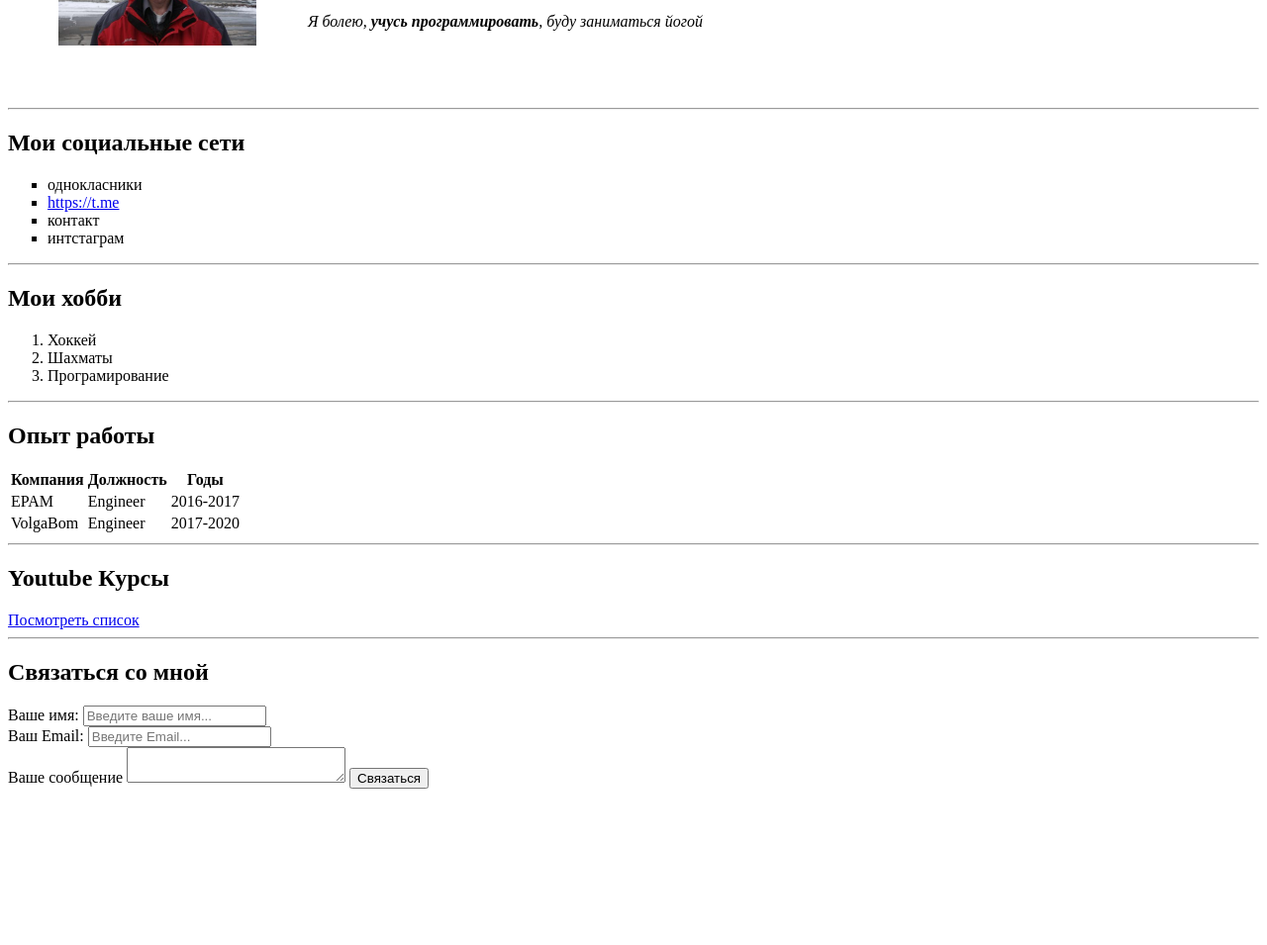
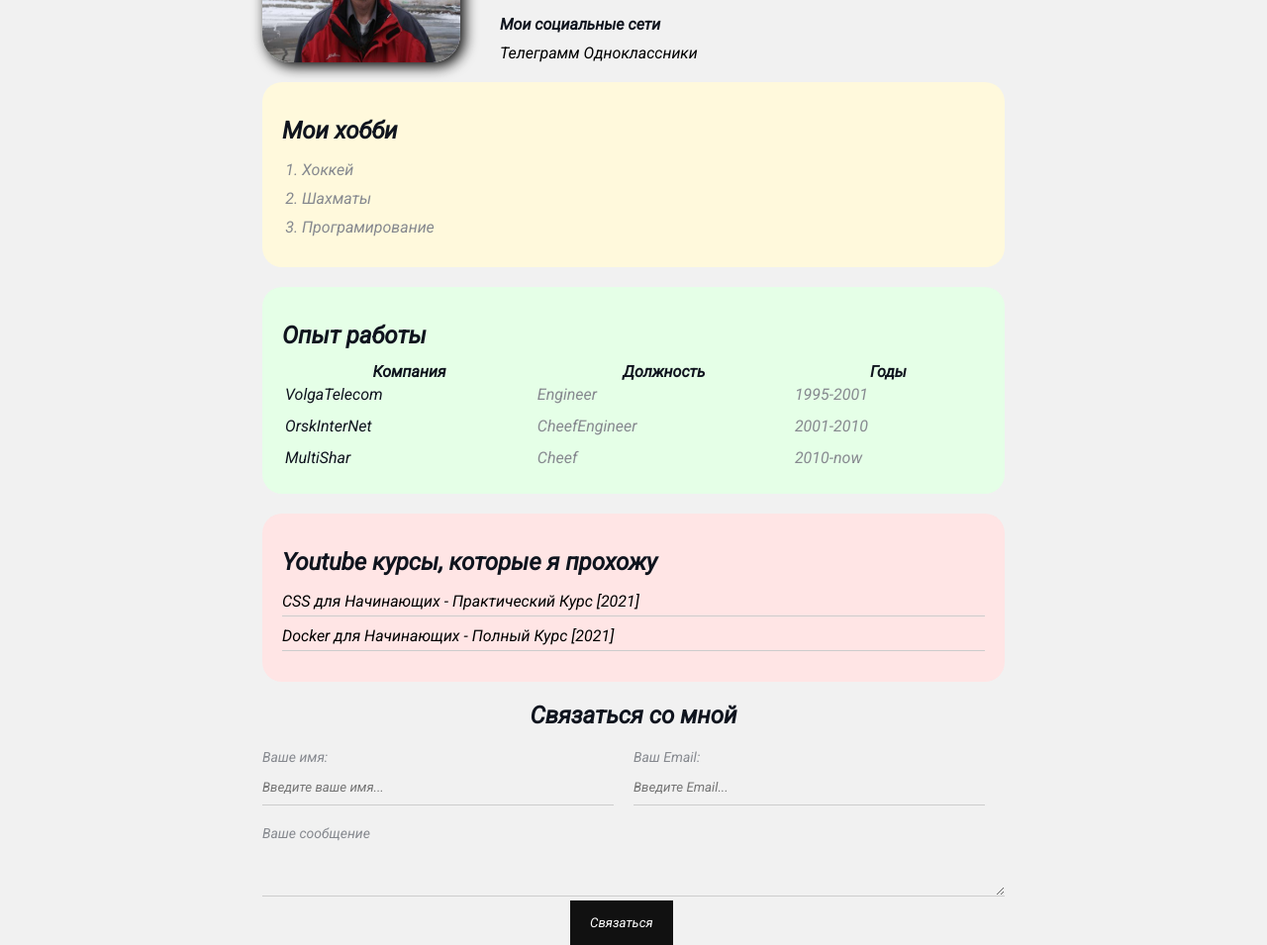
Before and after one commit to ilf68/EducationHTML_CSS, a plain HTML site: page index.html in a window 1280 px wide. Shown: the part 163-1118 px from the top of the page at 99% size. Before the commit the page ends 968 px from the top, so only its background shows below. Drawn offline with Linux system fonts and the light colour scheme.

Commit message:
Add files via upload

```diff
--- a/index.html
+++ b/index.html
@@ -4,52 +4,46 @@
 <head>
     <meta charset="utf-8" />
     <title>ilfProject</title>
+    <link href="style.css"
+          rel="stylesheet"/>
+
 </head>
-<body>
-    <table cellspacing="50">
-        <tr>
-            <td>
-             <img src="MyFoto2.jpg" width="200" alt="myFoto" />
-            </td>
-            <td>
+<body >
+    <div class="container">
+        <div class="info">
+            <img src="MyFoto2.jpg" class="avatar" />
+            <div class="info-text">
                 <h1>Ильфат Ахмеров</h1>
                 <p><i>Я просто учусь</i></p>
                 <p>
-                    <em>
-                        Я болею, <strong>учусь программировать</strong>,
-                        буду заниматься йогой
-                    </em>
+                    Я работаю,
+                    <strong>учусь программировать</strong>
+                    занимаюсь йогой
                 </p>
-            </td>
-        </tr>
-    </table>
 
+                <h4>Мои социальные сети</h4>
 
+                <a href="https://t.me" target="_blank">
+                    Телеграмм
+                </a>
 
-    <hr />
+                <a href="https://ok.ru" target="_blank">
+                    Одноклассники
+                </a>
+         </div>
+    </div>
 
-    <h2>Мои социальные сети</h2>
-    <ul type="square">
-        <li>однокласники</li>
-        <li><a href="https://t.me" target="_blank">https://t.me</a></li>
-        <li>контакт</li>
-        <li>интстаграм</li>
-     </ul>
-
-    <hr />
-
+        <div class="card bg-yellow">
             <h2>Мои хобби</h2>
-    <ol>
+            <ol class="list">
                 <li>Хоккей</li>
                 <li>Шахматы</li>
                 <li>Програмирование</li>
             </ol>
-
-    <hr />
-
-
+        </div>
+        <div class="card bg-green">
             <h2>Опыт работы</h2>
-    <table >
+            <table class="table">
                 <thead>
                     <tr>
                         <th>Компания</th>
@@ -59,45 +53,68 @@
                 </thead>
                 <tbody>
                     <tr>
-                <td>EPAM</td>
+                        <td>VolgaTelecom</td>
                         <td>Engineer</td>
-                <td>2016-2017</td>
+                        <td>1995-2001</td>
                     </tr>
                     <tr>
-                <td>VolgaBom</td>
-                <td>Engineer</td>
-                <td>2017-2020</td>
+                        <td>OrskInterNet</td>
+                        <td>CheefEngineer</td>
+                        <td>2001-2010</td>
+                    </tr>
+                    <tr>
+                        <td>MultiShar</td>
+                        <td>Cheef</td>
+                        <td>2010-now</td>
                     </tr>
                 </tbody>
                 <tfoot>
             </table>
+        </div>
+        <div class="card bg-red">
+            <h2>Youtube курсы, которые я прохожу</h2>
+            <ul class="link-list">
+                <li>
+                    <a target="_blank"
+                       href="https://www.youtube.com/watch?v=DOEtVdkKwcU&t=1809s">
+                        CSS для Начинающих - Практический Курс [2021]
+                    </a>
+                </li>
+                <li>
+                    <a target="_blank"
+                       href="https://www.youtube.com/watch?v=n9uCgUzfeRQ">
+                        Docker для Начинающих - Полный Курс [2021]
+                    </a>
+                </li>
 
-    <hr />
+            </ul>
+        </div>
 
-    <h2>Youtube Курсы</h2>
-    <a href="youtube.html">Посмотреть список</a>
-
-    <hr />
-
+            <div class="contact">
             <h2>Связаться со мной</h2>
             <form action="/">
+                <div class="row">
+                    <div class="form-group">
                         <label for="name">Ваше имя:</label>
                         <input tipe="text" id="name"
                                placeholder="Введите ваше имя..." />
-        <br />
-
+                    </div>
+                    <div class="form-group">
                         <label for="email">Ваш Email:</label>
                         <input tipe="email" id="email"
-               placeholder="Введите Email..."/>
-        <br />
-
+                               placeholder="Введите Email..." />
+                    </div>
+                </div>
+                <div class="form-group">
                     <label for="text">Ваше сообщение</label>
                     <textarea id="text" rows="2" cols="25"> </textarea>
-
-        <input type="submit" value="Связаться" />
-
-
+                </div>
+                <div class="position">
+                    <input class="btn" type="submit" value="Связаться" />
+                </div>
             </form>
+           </div>
+    </div>
 
 </body>
 </html>
--- /dev/null
+++ b/style.css
@@ -0,0 +1,188 @@
+@import url('https://fonts.googleapis.com/css2?family=Roboto:ital@1&display=swap');
+/* {
+	padding:0;
+	margin:0;
+}*/
+body {
+	background-color: #f1f1f1;
+	color: #0f141e;
+	font-size: 16px;
+	font-weight: normal;
+	font-family: 'Roboto', sans-serif;
+	/*  font: normal 16px 'Roboto' */
+}
+a{
+	color:black;
+	text-decoration:none;
+}
+a:hover{
+	text-decoration: line-through;
+}
+a:active{
+	color:blue;
+}
+a:visited{
+	color:grey;
+}
+.avatar{
+	width: 200px;
+	border-radius: 28px;
+	box-shadow: 4px 4px 14px rgba(0,0,0,025);
+}
+.info {
+	display: flex;
+	margin-bottom: 20px;
+}
+@media   (max-width: 700px) {
+	.info {
+		display: block;
+		text-align: center;
+	}
+
+
+}
+.info-text {
+	margin-left: 40px;
+}
+.info-text h4{
+	margin-bottom: 10px;
+}
+.info p {
+	color: #86898f;
+	margin: 0;
+	font-style: italic;
+	font-weight: bold;
+	text-decoration: none;
+	/*text-transform:uppercase;*/
+	/*letter_spacing: 5px;*/
+	/*word-spacing: 42px;*/
+}
+ /* Box Model */
+.container{
+	max-width:750px;
+	margin:auto;
+	padding-top: 30px;
+
+}
+
+/*.social {
+	background: #00fff0;
+	padding: 15px 20px 25px 30px;
+	margin: 20px;
+
+	border: 5px solid red;
+	border-bottom-style:dotted;
+	border-top-width:15px;
+	border-right-color: blue;
+}*/
+/*.box-model > div{
+	float:left;
+	background:#000;
+	height:200px;
+	border: 4px solid red;
+	width:25%;
+	box-sizing: border-box;
+}*/
+.bg-yellow {
+	background: #fff9dc;
+}
+.bg-green {
+	background: #e5ffe7;
+}
+.bg-red {
+	background: #ffe5e5;
+}
+.card{
+	padding: 15px 20px;
+	margin-bottom: 20px;
+	border-radius: 20px;
+}
+.card h2 {
+    margin-bottom:10px;
+}
+.list {
+	padding:0 20px;
+}
+.list li {
+		color: #86898f;
+		margin-bottom: 10px;
+		/*border-bottom:1px solid green ;*/
+}
+.table {
+	width: 100%;
+}
+.table td {
+	padding-bottom: 10px;
+}
+.table td:nth-child(2),
+.table td:nth-child(3) {
+	color: #86898f;
+	}
+.link-list {
+	list-style: none;
+	padding: 0;
+}
+.link-list li {
+	margin-bottom: 10px;
+	padding-bottom: 5px;
+	border-bottom: 1px solid #ccc;
+}
+.contact h2 {
+	text-align: center;
+}
+.form-group label {
+	display: block;
+	font-size: 14px;
+	color: #86898f;
+}
+.form-group input,
+.form-group textarea {
+	width: 100%;
+	box-sizing: border-box;
+	border: none;
+	background: transparent;
+	border-bottom: 1px solid #ccc;
+	color: #000;
+	padding: 15px 0 10px;
+	outline: none;
+	font-family: inherit;
+}
+.row {
+	display:flex;
+	margin-bottom: 20px;
+}
+.row > .form-group {
+	width: 50%;
+	margin-right: 20px;
+}
+.row > .form-group:last-child {
+		margin-bottom: 0;
+}
+
+	.btn {
+	background: #111;
+	padding: 15px 20px;
+	color: #fff;
+	border: none;
+	font-family: inherit;
+	cursor: pointer;
+	position:absolute;
+	left:45%;
+}
+.btn:hover {
+	opacity:0.8;
+}
+/*Position
+
+
+.position {
+	 border: 4px solid black;
+	 margin-top:40px;
+	 padding: 20px;
+}
+.box {
+	width: 50px;
+	height: 50px;
+	background: lightcoral;
+	position:absolute;
+}*/
```
Lines whose indentation alone changed are shown as unchanged.
